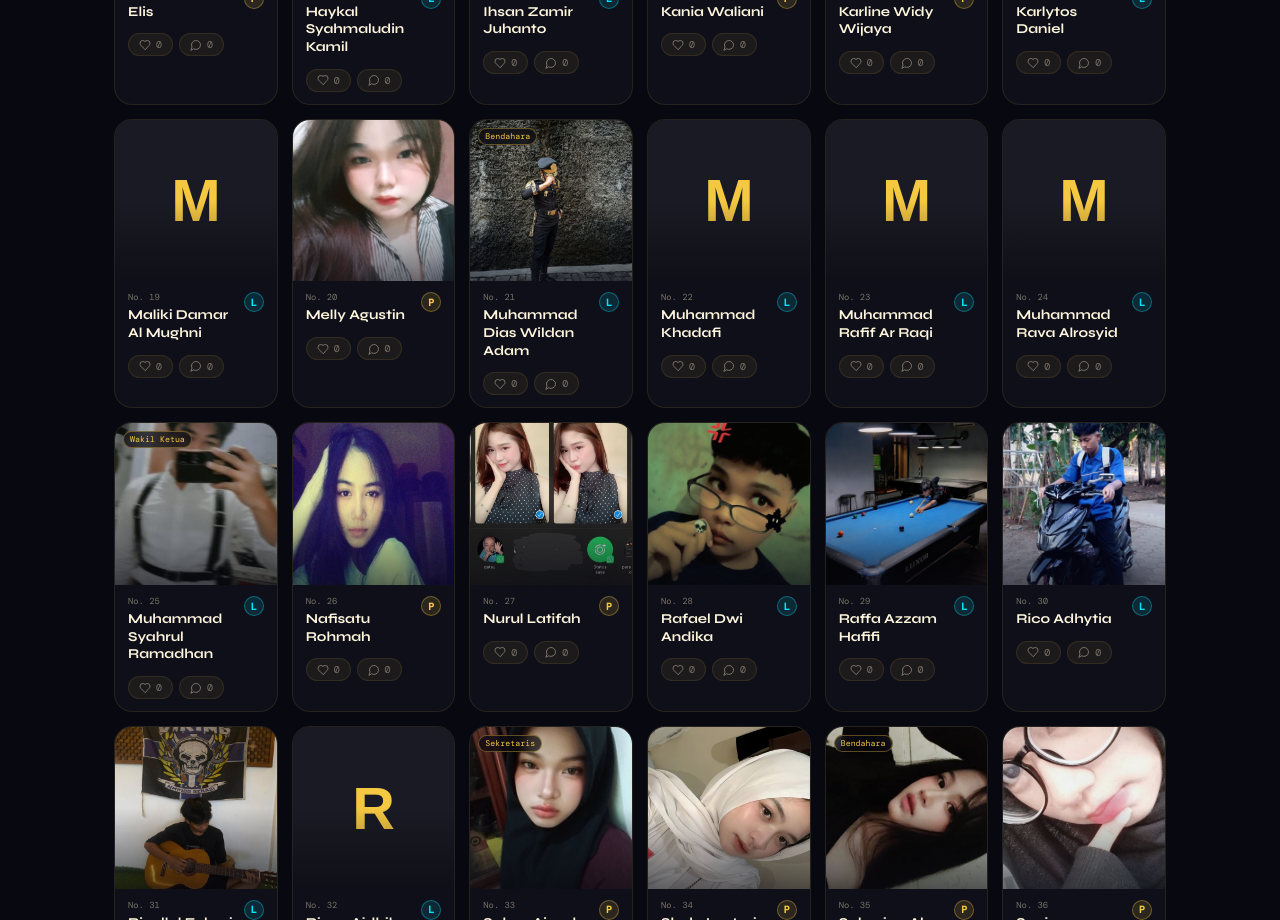
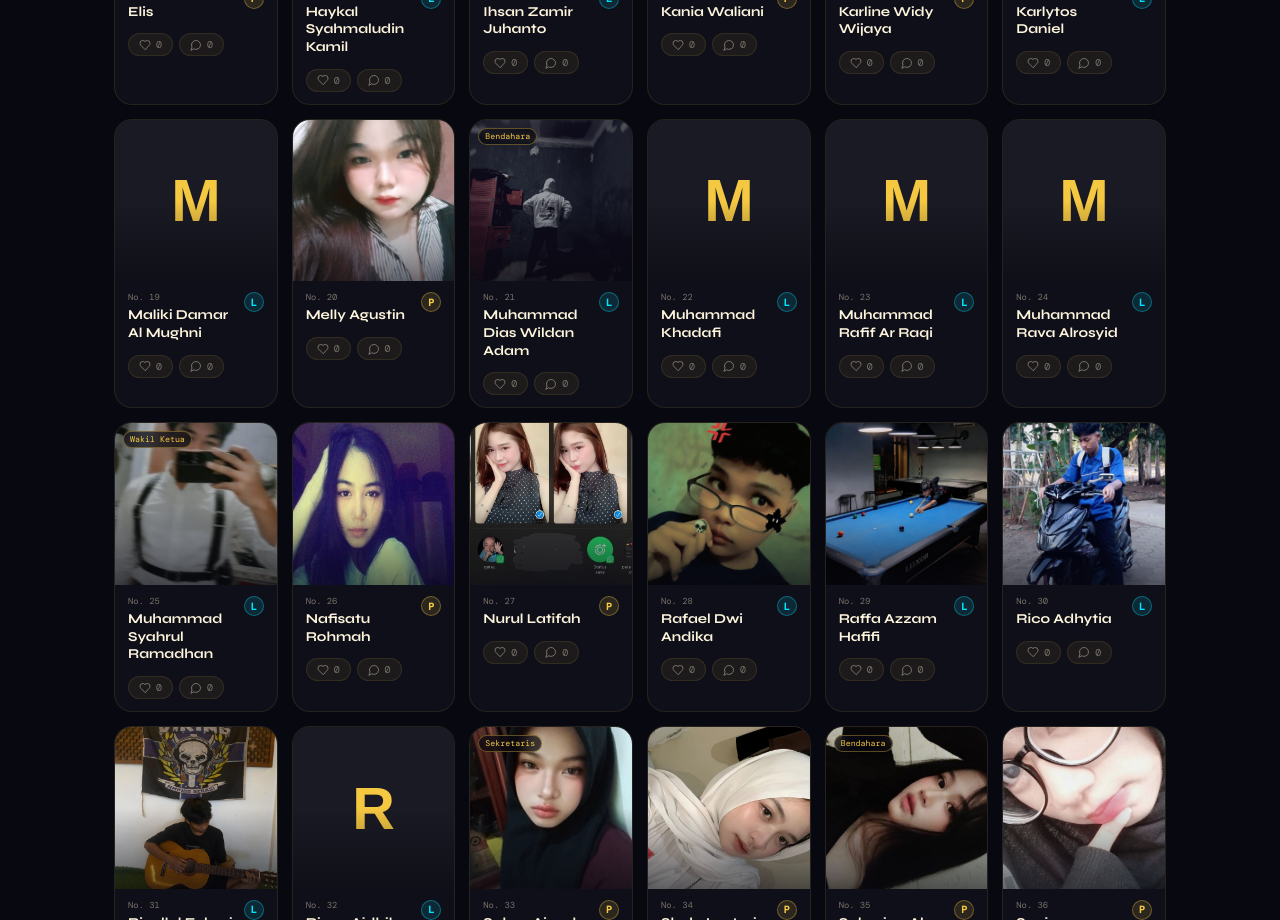
Before and after one commit to danzprstt/xi-tkj-5, a React (Vite) app: page / in a window 1280 px wide. Shown: the part 3780-4700 px from the top of the page. Built offline with nearby package versions, Linux system fonts and the light colour scheme; no server answers; the database is empty.

Commit message:
Update photo path for Muhammad Dias Wildan Adam

```diff
--- a/src/data/siswa.js
+++ b/src/data/siswa.js
@@ -19,7 +19,7 @@ export const SISWA = [
   {no:18, nama:"Karlytos Daniel", lp:"L", photo:"/siswa_i/itos.jpg"},
   {no:19, nama:"Maliki Damar Al Mughni", lp:"L", photo:""},
   {no:20, nama:"Melly Agustin", lp:"P", photo:"/siswa_i/meli.jpg"},
-  {no:21, nama:"Muhammad Dias Wildan Adam", lp:"L", photo:"/siswa_i/s21.jpg"},
+  {no:21, nama:"Muhammad Dias Wildan Adam", lp:"L", photo:"/siswa_i/idan.jpg"},
   {no:22, nama:"Muhammad Khadafi", lp:"L", photo:""},
   {no:23, nama:"Muhammad Rafif Ar Raqi", lp:"L", photo:""},
   {no:24, nama:"Muhammad Rava Alrosyid", lp:"L", photo:""},
```
